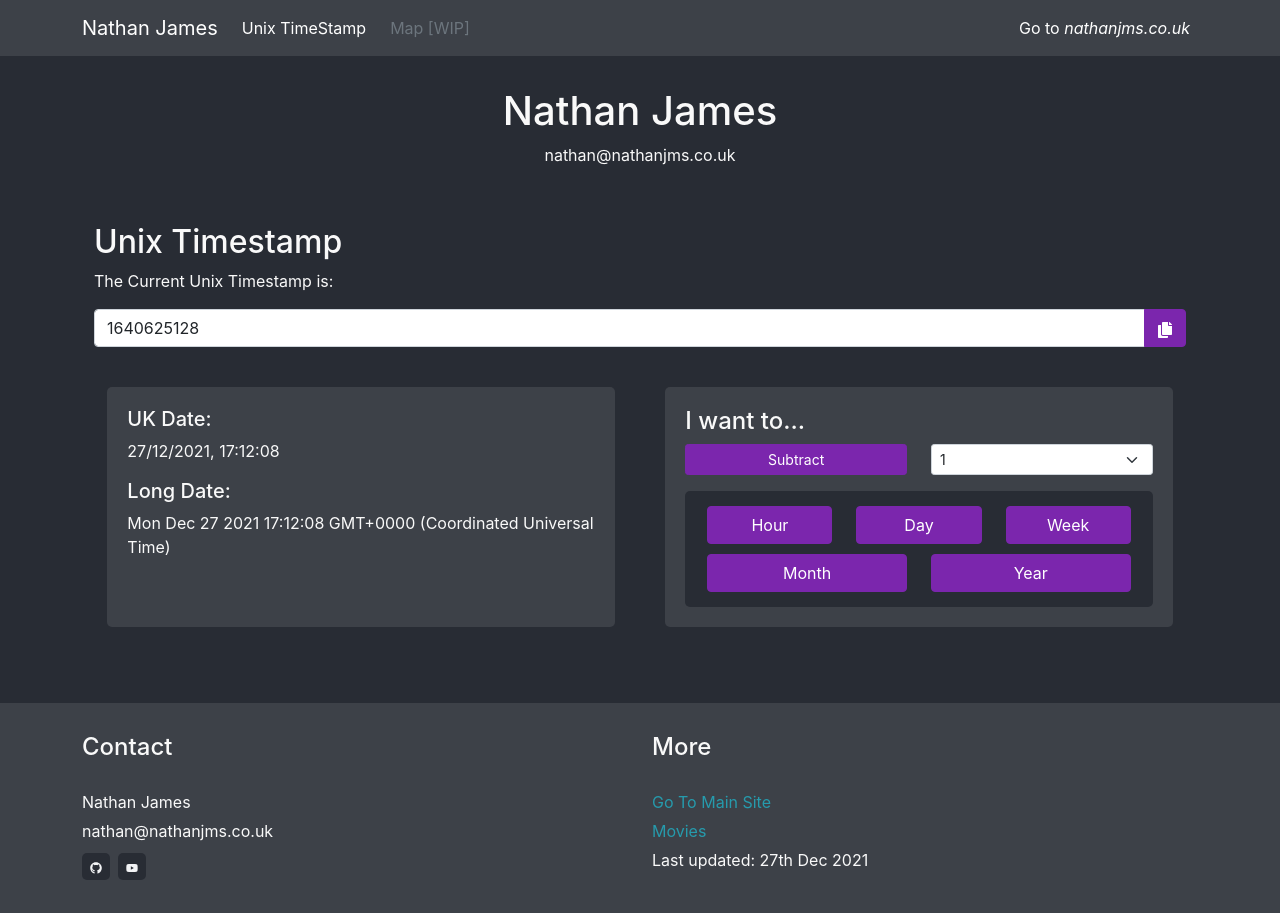
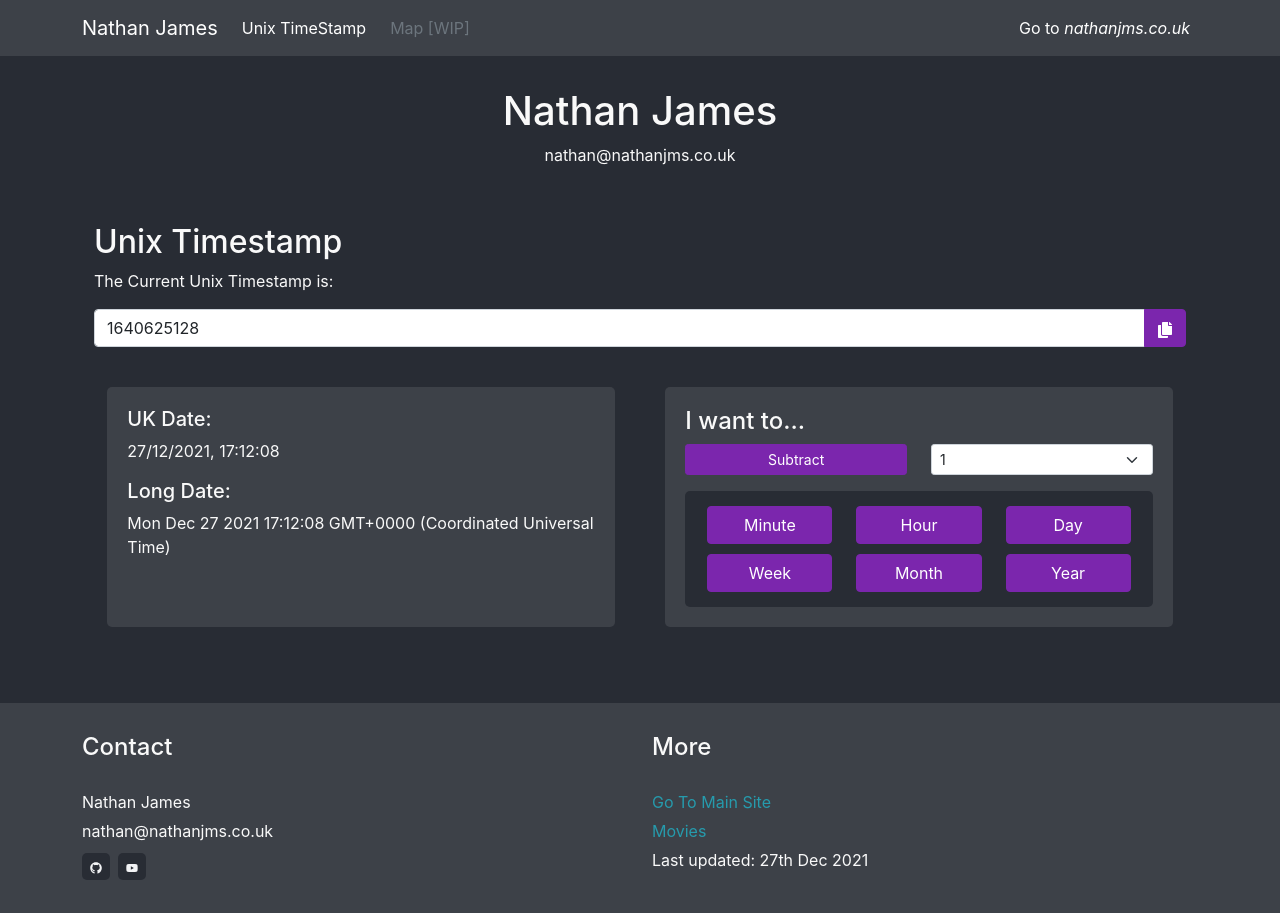
Before and after one commit to Nathanjms/nathanjms-tools, a React (Create React App) app: page / in a window 1280 px wide. Built offline with nearby package versions, Linux system fonts and the light colour scheme.

Commit message:
Add minutes

```diff
--- a/src/components/main/unixtime/UnixToDate.tsx
+++ b/src/components/main/unixtime/UnixToDate.tsx
@@ -1,11 +1,5 @@
 import React, { useEffect, useState } from "react";
-import {
-  Col,
-  Row,
-  Form,
-  Button,
-  InputGroup,
-} from "react-bootstrap";
+import { Col, Row, Form, Button, InputGroup } from "react-bootstrap";
 import toast, { Toaster } from "react-hot-toast";
 import { FaCopy } from "react-icons/fa";
 import Swal from "sweetalert2";
@@ -64,6 +58,12 @@ const UnixToDate: React.FC<Props> = () => {
     if (e.currentTarget.value === "hour") {
       newDate = new Date(
         date.setHours(addOrSubtract(date.getHours(), quantityToAdd))
+      );
+      return setDate(newDate);
+    }
+    if (e.currentTarget.value === "minute") {
+      newDate = new Date(
+        date.setMinutes(addOrSubtract(date.getMinutes(), quantityToAdd))
       );
       return setDate(newDate);
     }
@@ -161,7 +161,7 @@ const UnixToDate: React.FC<Props> = () => {
         <Col sm={6} className="my-3">
           <div className="grey-card h-100">
             <h5>UK Date:</h5>
-            <p>{date.toLocaleString('en-GB')}</p>
+            <p>{date.toLocaleString("en-GB")}</p>
             <h5>Long Date:</h5>
             <p>{date.toString()}</p>
           </div>
@@ -203,6 +203,15 @@ const UnixToDate: React.FC<Props> = () => {
                 <button
                   className="btn btn-primary"
                   onClick={handleUnixChange}
+                  value="minute"
+                >
+                  Minute
+                </button>
+              </Col>
+              <Col xs={6} lg={4}>
+                <button
+                  className="btn btn-primary"
+                  onClick={handleUnixChange}
                   value="hour"
                 >
                   Hour
@@ -226,7 +235,7 @@ const UnixToDate: React.FC<Props> = () => {
                   Week
                 </button>
               </Col>
-              <Col xs={6} lg={6}>
+              <Col xs={6} lg={4}>
                 <button
                   className="btn btn-primary"
                   onClick={handleUnixChange}
@@ -235,7 +244,7 @@ const UnixToDate: React.FC<Props> = () => {
                   Month
                 </button>
               </Col>
-              <Col xs={12} lg={6}>
+              <Col xs={6} lg={4}>
                 <button
                   className="btn btn-primary"
                   onClick={handleUnixChange}
```
